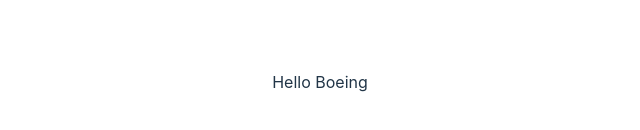
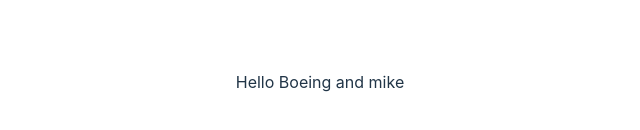
Before and after one commit to kittichonJr/practiceGit, a React (Vite) app: page / in a window 1280 px wide. Shown: the part 318-448 px from the top of the page, without its empty margins (320-960 px from the left). Built offline with nearby package versions, Linux system fonts and the light colour scheme.

Commit message:
add mike

```diff
--- a/src/App.jsx
+++ b/src/App.jsx
@@ -7,7 +7,7 @@
 
   return (
     <div className="App">
-      <p>Hello Boeing</p>
+      <p>Hello Boeing and mike</p>
 
     </div>
   )
```
